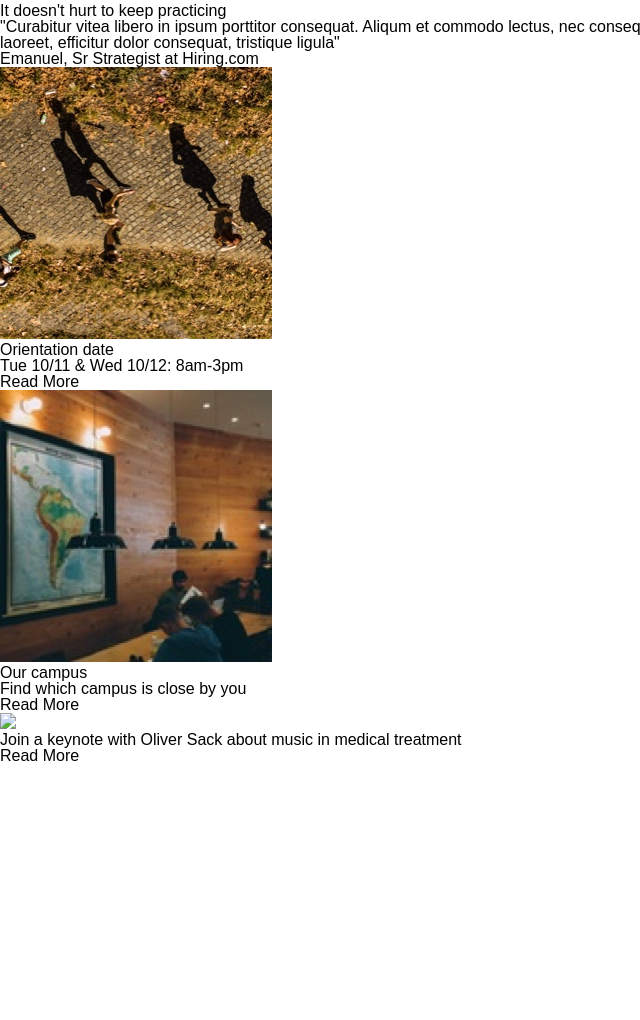
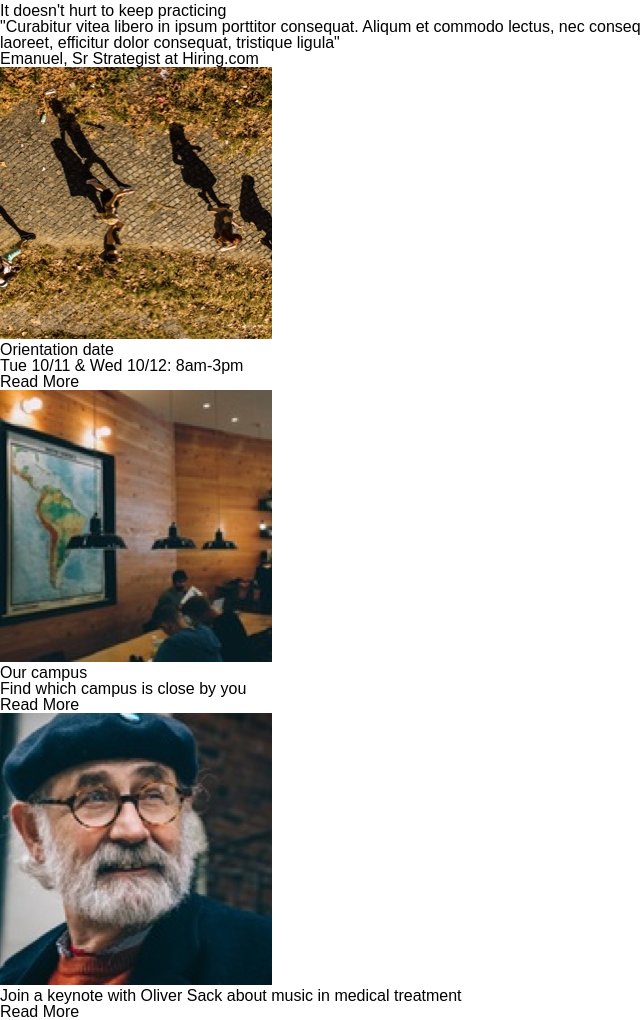
Before and after one commit to ianbgoldberg/colmar-academy, a plain HTML site: page index.html in a window 1280 px wide. Shown: the part 1601-2621 px from the top of the page, without its empty margins (0-640 px from the left). Before the commit the page ends 2365 px from the top, so only its background shows below. Drawn offline with Linux system fonts and the light colour scheme.

Commit message:
fix third info image

```diff
--- a/index.html
+++ b/index.html
@@ -56,7 +56,7 @@
           </div>
 
           <div class="guest">
-            <img src="./resources/images/info-guest">
+            <img src="./resources/images/info-guest.jpg">
             <p>Join a keynote with Oliver Sack about music in medical treatment</p>
             <h2>Read More</h2>
           </div>
```
